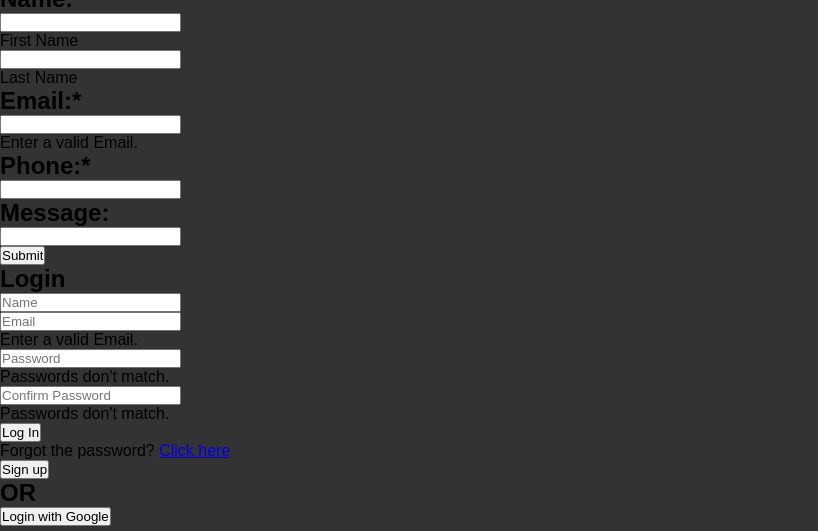
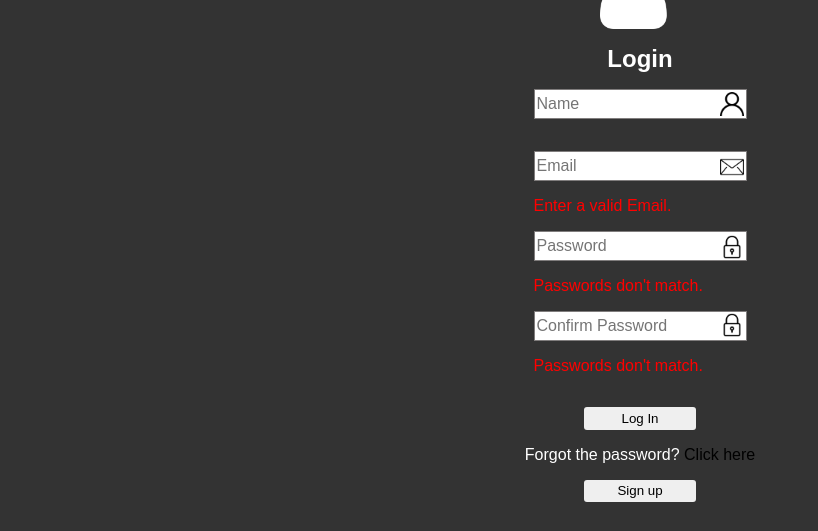
Before and after one commit to Cosmin2410/From-Login, a plain HTML site: page index.html in a window 1280 px wide. Shown: the part 52-583 px from the top of the page, without its empty margins (0-818 px from the left). Drawn offline with Linux system fonts and the light colour scheme.

Commit message:
style added

```diff
--- a/index.html
+++ b/index.html
@@ -11,7 +11,7 @@
     <div class="contact-form">
       <h1>Contact Form</h1>
       <form>
-        <h2 class="title-name">Name:<span>*</span></h2>
+        <h2 class="title-form">Name: <span>*</span></h2>
 
         <div class="first-last-name">
           <div class="first-name">
@@ -25,45 +25,49 @@
           </div>
         </div>
 
-        <h2 class="title-email">Email:<span>*</span></h2>
+        <h2 class="title-form">Email: <span>*</span></h2>
         <input type="text" name="email" />
         <p class="email-form">Enter a valid Email.</p>
 
-        <h2 class="title-phone">Phone:<span>*</span></h2>
+        <h2 class="title-form">Phone: <span>*</span></h2>
         <input type="number" name="phone" min="0" />
 
-        <h2 class="title-message">Message:</h2>
-        <input type="text" name="message" />
+        <h2 class="title-form">Message:</h2>
+        <textarea class="message" name="message" cols="30" rows="5"></textarea>
 
         <input class="submit" type="submit" value="Submit" />
       </form>
     </div>
 
     <div class="log-in">
-      <!-- <img src="images/user.png"/> -->
+      <img class="main-image" src="images/user.png" />
       <h2>Login</h2>
+
       <div class="signIn-signOut">
         <input class="name" type="text" name="name" placeholder="Name" />
+        <img class="name-img" src="images/user2.png" />
         <input class="email" type="text" name="email" placeholder="Email" />
-        <p class="email-error">Enter a valid Email.</p>
-        <!-- <img src="images/mail.png" /> -->
+        <p class="email-error txt">Enter a valid Email.</p>
+        <img class="mail-img" src="images/mail.png" />
         <input
           class="password"
           type="text"
           name="password"
           placeholder="Password"
         />
-        <p class="password-error">Passwords don't match.</p>
+        <img class="pass-img" src="images/padlock.png" />
+        <p class="password-error txt">Passwords don't match.</p>
+
         <input
-          class="password"
+          class="password-confirm"
           type="text"
           name="password"
           placeholder="Confirm Password"
         />
-        <p class="password-error">Passwords don't match.</p>
+        <img class="pass-error-img" src="images/padlock.png" />
+        <p class="password-error txt">Passwords don't match.</p>
+      </div>
 
-        <!-- <img src="images/mail.png" /> -->
-      </div>
       <div class="submit-btns">
         <button class="login-btn">Log In</button>
         <p class="forgot-pass">
@@ -74,7 +78,9 @@
 
       <div class="login-with">
         <h2>OR</h2>
-        <button>Login with Google</button>
+        <button><img src="images/google.png" /> Login with Google</button>
+        <button><img src="images/facebook.png" /> Login with Facebook</button>
+        <button><img src="images/github.png" /> Login with GitHub</button>
       </div>
     </div>
 
--- a/style.css
+++ b/style.css
@@ -7,8 +7,203 @@
 body {
   font-family: Arial, Helvetica, sans-serif;
   background-color: #333;
+  display: flex;
+  color: white;
+  height: 100vh;
 }
 
+.log-in {
+  /* display: none; */
+}
+
+.contact-form {
+  display: none;
+}
+
+/* Contact form */
 input {
-  display: block;
+  width: 16rem;
+  all: unset;
+  background-color: white;
+  color: black;
+  height: 1.5rem;
+  border: solid 1px rgb(128, 125, 125);
+  padding: 2px;
 }
+
+input::-webkit-outer-spin-button,
+input::-webkit-inner-spin-button {
+  -webkit-appearance: none;
+  margin: 0;
+}
+
+.contact-form {
+  margin: auto;
+}
+
+.contact-form h1 {
+  margin-bottom: 2rem;
+}
+
+.email-form,
+span {
+  color: red;
+  margin-top: 0.3rem;
+}
+
+.title-form {
+  font-size: 1.4rem;
+  margin-bottom: 0.5rem;
+  margin-top: 1rem;
+}
+
+.first-last-name {
+  display: flex;
+  gap: 1.5rem;
+}
+
+.first-last-name input {
+  width: 6rem;
+}
+
+.first-name,
+.last-name {
+  display: flex;
+  flex-direction: column;
+  gap: 0.5rem;
+  margin-bottom: 1rem;
+}
+
+.message {
+  resize: none;
+  background-color: white;
+  color: black;
+  padding: 3px;
+  border: solid 1px rgb(128, 125, 125);
+
+  border: none;
+  overflow: auto;
+  outline: none;
+
+  -webkit-box-shadow: none;
+  -moz-box-shadow: none;
+  box-shadow: none;
+}
+
+.submit {
+  display: flex;
+  margin: 1rem auto;
+  width: 9rem;
+  justify-content: center;
+}
+
+/* Log in / Sign in  */
+
+.log-in {
+  margin: auto;
+  display: flex;
+  flex-direction: column;
+  align-items: center;
+}
+
+.main-image {
+  width: 5rem;
+  margin: 0 auto;
+  margin-bottom: 1rem;
+}
+
+.signIn-signOut {
+  display: flex;
+  flex-direction: column;
+  position: relative;
+}
+
+.signIn-signOut img {
+  position: absolute;
+  width: 1.5rem;
+}
+
+.name-img {
+  right: 3px;
+  top: 1.15rem;
+}
+
+.mail-img {
+  right: 3px;
+  top: 5.1rem;
+}
+
+.pass-img {
+  right: 3px;
+  top: 10.1rem;
+}
+
+.pass-error-img {
+  right: 3px;
+  top: 15rem;
+}
+
+.signIn-signOut input {
+  margin: 1rem 0;
+}
+
+.forgot-pass a {
+  color: black;
+  text-decoration: none;
+}
+
+.txt {
+  color: red;
+}
+
+.submit-btns {
+  margin-top: 2rem;
+}
+
+.login-btn {
+  display: flex;
+  justify-content: center;
+  align-items: center;
+  margin: 0 auto;
+  width: 7rem;
+  margin-bottom: 1rem;
+  height: 1.4rem;
+  border: none;
+  border-radius: 3px;
+  cursor: pointer;
+}
+
+.signup-btn {
+  display: flex;
+  justify-content: center;
+  align-items: center;
+  margin: 0 auto;
+  width: 7rem;
+  margin-top: 1rem;
+  margin-bottom: 2rem;
+  height: 1.4rem;
+  border: none;
+  border-radius: 3px;
+  cursor: pointer;
+}
+
+.login-with {
+  display: flex;
+  justify-content: center;
+  align-items: center;
+  flex-direction: column;
+}
+
+.login-with button img {
+  width: 2rem;
+}
+
+.login-with button {
+  width: 11rem;
+  align-items: center;
+  display: flex;
+  gap: 0.5rem;
+  padding: 0.3rem;
+  margin-bottom: 1rem;
+  cursor: pointer;
+}
```
Also changed, not shown: images/facebook.png (added), images/github.png (added), images/google.png (added), images/user2.png (added).
